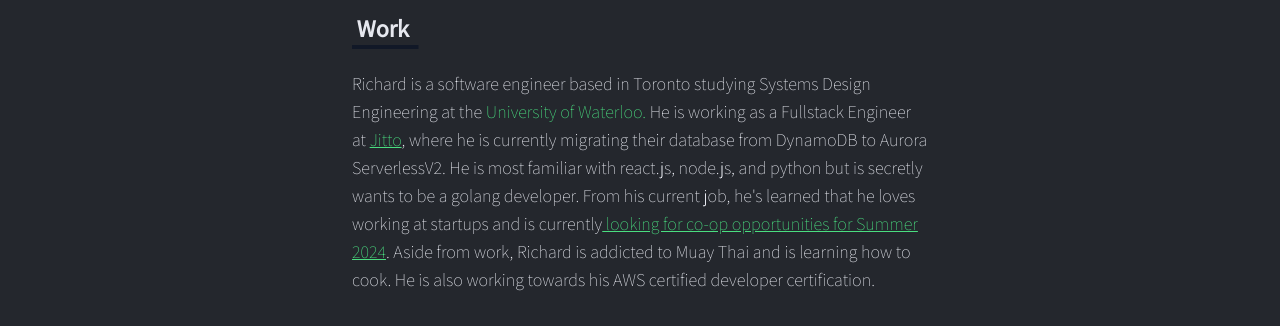
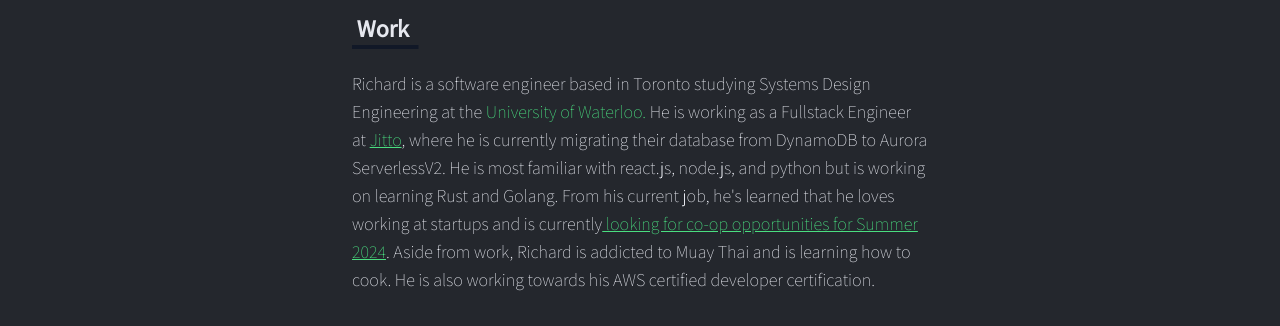
Before and after one commit to notzree/EvenBetterPersonalWebsite, a Next.js app: page / in a window 1280 px wide. Shown: the part 298-624 px from the top of the page. Built offline with nearby package versions, Linux system fonts and the light colour scheme.

Commit message:
changed typo

```diff
--- a/components/Hero.tsx
+++ b/components/Hero.tsx
@@ -93,7 +93,7 @@ export default function Hero() {
             </a>
             ,&nbsp;where he is currently migrating their database from DynamoDB
             to Aurora ServerlessV2. He is most familiar with react.js, node.js,
-            and python but is secretly wants to be a golang developer. From his
+            and python but is working on learning Rust and Golang. From his
             current job, he&apos;s learned that he loves working at startups and
             is currently
             <a className="text-green-400 underline">
```
